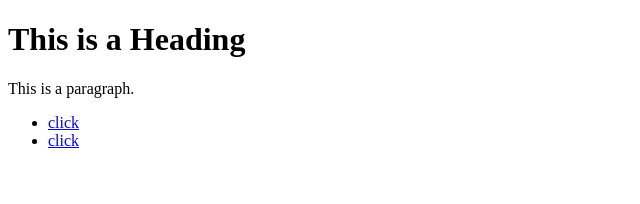
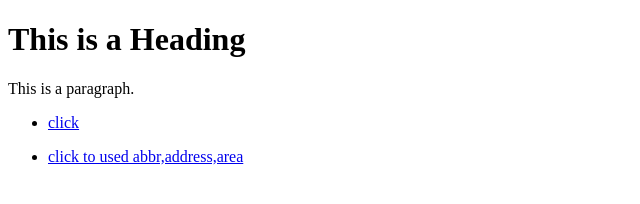
Before and after one commit to JeevanMali24/HTML-JavaScript-Learning, a plain HTML site: page index.html in a window 1280 px wide. Shown: the whole page, without its empty margins (0-640 px from the left). Drawn offline with Linux system fonts and the light colour scheme.

Commit message:
h2 position changed and click button modifyed

```diff
--- a/index.html
+++ b/index.html
@@ -13,8 +13,11 @@
     <ul>
         <li>
             <a href="20-04-22">click</a>
+            <p></p>
         </li>
-        <li><a href="20-04-22/abbr.html">click</a></li>
+        <li><a href="20-04-22/abbr.html">click to used abbr,address,area</a>
+
+        </li>
     </ul>
 </body>
 
```
Also changed, not shown: 20-04-22/abbr.html (+2 -1 lines).
